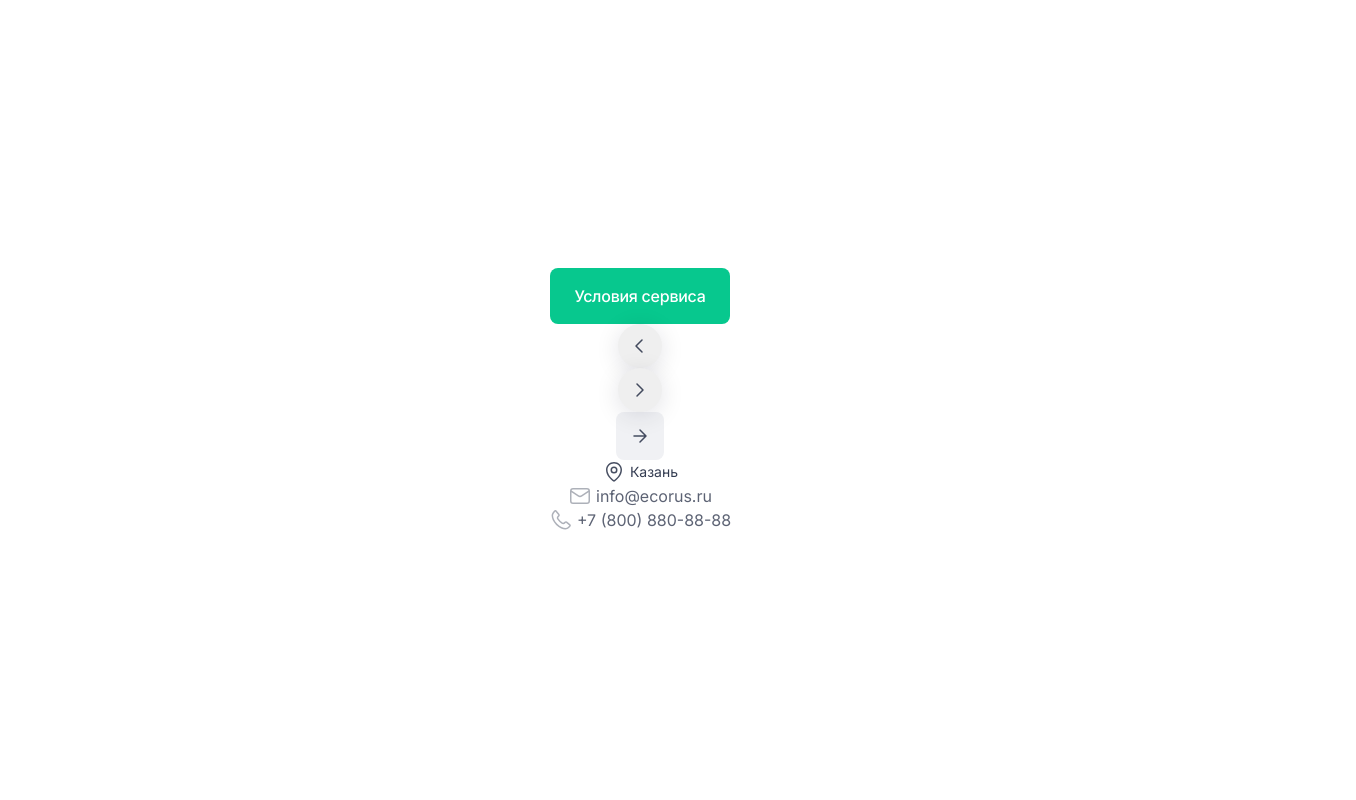
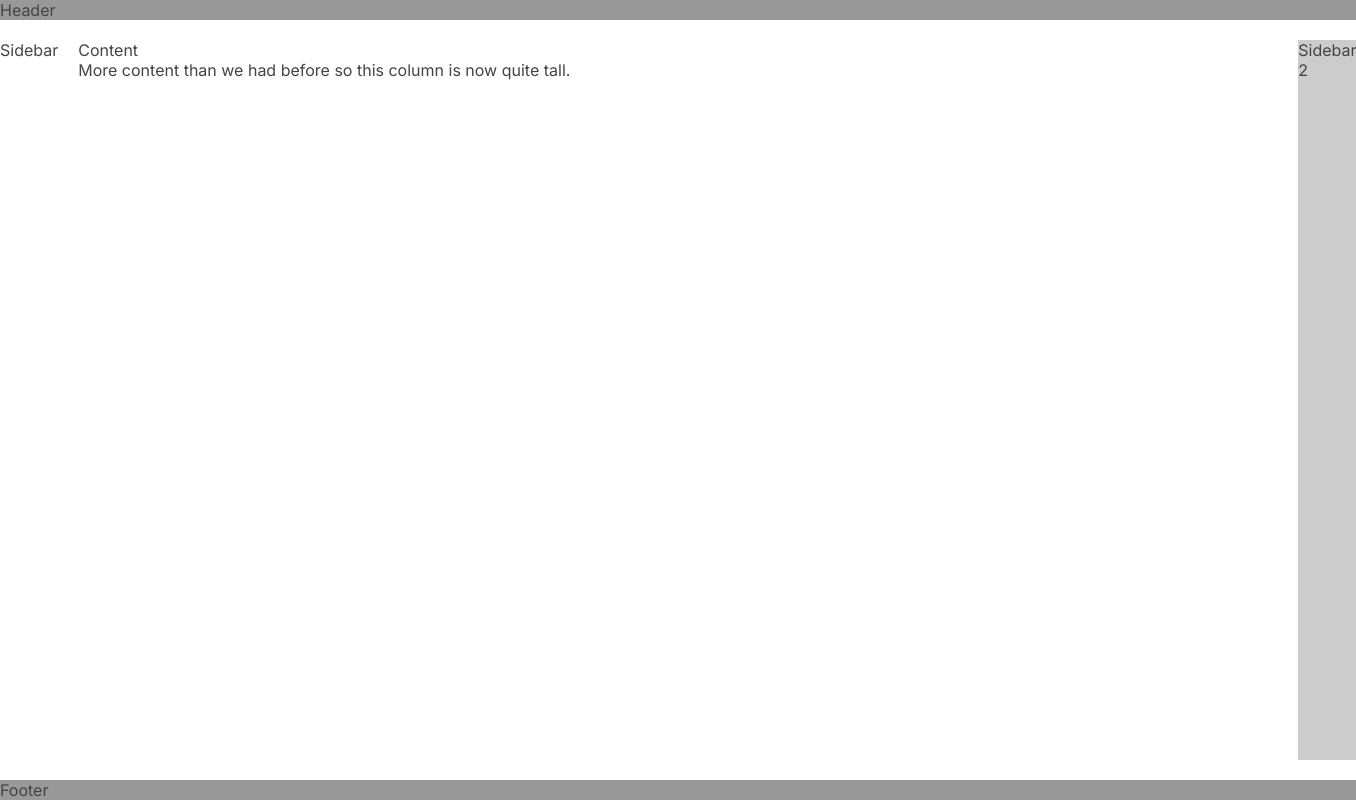
Before and after one commit to xenoturbellida/ecarus, a React (Create React App) app: page / in a window 1280 px wide. Shown: the whole page, 1356 px wide, since content can reach past the window. Built offline with nearby package versions, Linux system fonts and the light colour scheme.

Commit message:
make layout up

```diff
--- a/package.json
+++ b/package.json
@@ -15,6 +15,7 @@
     "react-dom": "^17.0.2",
     "react-scripts": "5.0.0",
     "sass": "^1.49.8",
+    "swiper": "^8.0.6",
     "typescript": "^4.5.5",
     "web-vitals": "^2.1.4"
   },
--- a/src/App.module.sass
+++ b/src/App.module.sass
@@ -1,13 +1,34 @@
-.App
-  //text-align: center
+.swiper-container
+  width: 500px
+
+.swiper-wrapper
+  padding-inline-start: 0
+
+.wrapper
+  height: 100vh
+  display: grid
+  grid-template-columns: 1fr
+  grid-template-rows: auto 1fr auto
+  grid-template-areas: "header header header" "sidebar content sidebar" "footer footer footer"
 
 
-.AppHeader
-  //background-color: #282c34
-  min-height: 100vh
-  display: flex
-  flex-direction: column
-  align-items: center
-  justify-content: center
-  font-size: calc(10px + 2vmin)
-  color: white
+.header
+  grid-area: header
+  background-color: greenyellow
+  height: 200px
+
+.content
+  grid-area: main
+  padding: 15px 5px 10px 5px
+  background-color: blueviolet
+
+.footer
+  grid-area: footer
+  background-color: seagreen
+  height: 100px
+
+.sidebar
+  grid-area: sidebar
+
+.sidebar2
+  grid-area: sidebar2
--- a/src/App.tsx
+++ b/src/App.tsx
@@ -1,24 +1,37 @@
 import React from 'react';
 import styles from './App.module.sass';
-import {Button} from "./components/ui/Button";
-import {ButtonWithIcon} from "./components/ui/ButtonWithIcon";
-import {LinkWithIconOnly} from "./components/ui/LinkWithIconOnly";
-import {LinkWithIcon} from "./components/ui/LinkWithIcon";
+import { Swiper, SwiperSlide, useSwiper } from 'swiper/react';
+// import SwiperCore, {Navigation, Pagination} from "swiper";
 
+import 'swiper/css';
+import {MainPage} from "./pages/MainPage";
+import {Header} from "./components/Header";
+import {Footer} from "./components/Footer";
+import {BaseLayout} from "./components/BaseLayout";
+// import 'swiper/css/navigation';
+
+
+// SwiperCore.use([Navigation]);
+
+export const SliderNextButton = () => {
+    const swiper = useSwiper();
+    return (
+        <button onClick={() => swiper.slideNext()}>Slide to the next slide</button>
+    )
+}
+
+export const SliderPrevButton = () => {
+    const swiper = useSwiper();
+    return (
+        <button onClick={() => swiper.slidePrev()}>Slide to the prev slide</button>
+    )
+}
 
 function App() {
   return (
-    <div className={styles.App}>
-      <header className={styles.AppHeader}>
-        <Button onClick={()=>{}}>Условия сервиса</Button>
-        <ButtonWithIcon iconName='arrowLeft' />
-        <ButtonWithIcon iconName='arrowRight' />
-        <LinkWithIconOnly iconName='arrowLink' />
-        <LinkWithIcon text="Казань" iconName='location' />
-        <LinkWithIcon text='info@ecorus.ru' iconName='mail' isFooter={true}/>
-        <LinkWithIcon text='+7 (800) 880-88-88' iconName='phone' isFooter={true}/>
-      </header>
-    </div>
+    <BaseLayout>
+
+    </BaseLayout>
   );
 }
 
--- /dev/null
+++ b/src/components/BaseLayout/index.module.sass
@@ -0,0 +1,44 @@
+//.baseLayout
+//  display: flex
+//  flex-direction: column
+//  justify-content: space-between
+
+.sidebar
+  grid-area: sidebar
+
+.sidebar2
+  grid-area: sidebar2
+
+.content
+  grid-area: content
+
+.header
+  grid-area: header
+
+.footer
+  grid-area: footer
+
+.wrapper
+  background-color: #fff
+  color: #444
+
+.wrapper
+  height: 100vh
+  display: grid
+
+.wrapper
+
+  grid-gap: 20px
+  /*grid-template-columns: 120px auto 120px;*/
+  grid-template-columns: 1fr 1200px 1fr
+  grid-template-rows: auto 1fr auto
+  grid-template-areas: "header  header  header" "sidebar content sidebar2" "footer  footer  footer"
+
+.header,
+.footer
+  background-color: #999
+
+
+.sidebar2
+  background-color: #ccc
+  color: #444
--- /dev/null
+++ b/src/components/BaseLayout/index.tsx
@@ -0,0 +1,26 @@
+import {FC} from "react";
+import {Footer} from "../Footer";
+import styles from "./index.module.sass";
+import {Header} from "../Header";
+
+export interface IBaseLayout {
+
+}
+export const BaseLayout: FC<IBaseLayout> = ({children}) => {
+    return (
+        <div className={styles.wrapper}>
+            <header className={styles.header}>
+                Header
+            </header>
+            <div className={styles.sidebar}>Sidebar</div>
+            <div className={styles.sidebar2}>Sidebar 2</div>
+            <main className={styles.content}>
+                Content
+                <br /> More content than we had before so this column is now quite tall.
+            </main>
+            <footer className={styles.footer}>
+                Footer
+            </footer>
+        </div>
+    )
+}
--- /dev/null
+++ b/src/components/Footer/index.module.sass
@@ -0,0 +1,11 @@
+.footer
+  width: 100vh
+
+  &Divider
+    width: 100vw
+    height: 1px
+    background-color: white
+    box-shadow: 0px -0.5px 0px rgba(0, 0, 0, 0.12)
+
+  &Content
+    display: flex
--- /dev/null
+++ b/src/components/Footer/index.tsx
@@ -0,0 +1,16 @@
+import React, {FC} from "react";
+import styles from "./index.module.sass";
+import {LinkWithIcon} from "../ui/LinkWithIcon";
+
+
+export const Footer = () => {
+    return (
+        <footer className={styles.footer}>
+            <div className={styles.footerDivider}></div>
+            <div className={styles.footerContent}>
+                <LinkWithIcon text='info@ecorus.ru' iconName='mail' isFooter={true}/>
+                <LinkWithIcon text='+7 (800) 880-88-88' iconName='phone' isFooter={true}/>
+            </div>
+        </footer>
+    )
+}
--- /dev/null
+++ b/src/components/Header/index.tsx
@@ -0,0 +1,15 @@
+import {FC} from "react";
+
+
+export interface IHeader {
+    location?: string;
+    balance?: number;
+    userPhoto?: number;
+    userName?: string;
+}
+
+export const Header: FC<IHeader> = () => {
+    return (
+        <div>This is a header</div>
+    )
+}
--- a/src/index.module.sass
+++ b/src/index.module.sass
@@ -1,5 +1,11 @@
+html
+  min-height: 100%
+  height: 100%
+
 body
   margin: 0
+  min-height: 100%
+  height: 100%
   font-family: 'Inter', sans-serif
   -webkit-font-smoothing: antialiased
   -moz-osx-font-smoothing: grayscale
--- /dev/null
+++ b/src/pages/MainPage/index.tsx
@@ -0,0 +1,10 @@
+import styles from "./index.module.sass";
+import {BaseLayout} from "../../components/BaseLayout";
+
+export const MainPage = () => {
+    return (
+        <BaseLayout>
+            My content is here
+        </BaseLayout>
+    )
+}
```
Also changed, not shown: src/components/Header/index.module.sass (added), src/pages/MainPage/index.module.sass (added), 1 other file (tests, documents, lock files or other folders).
